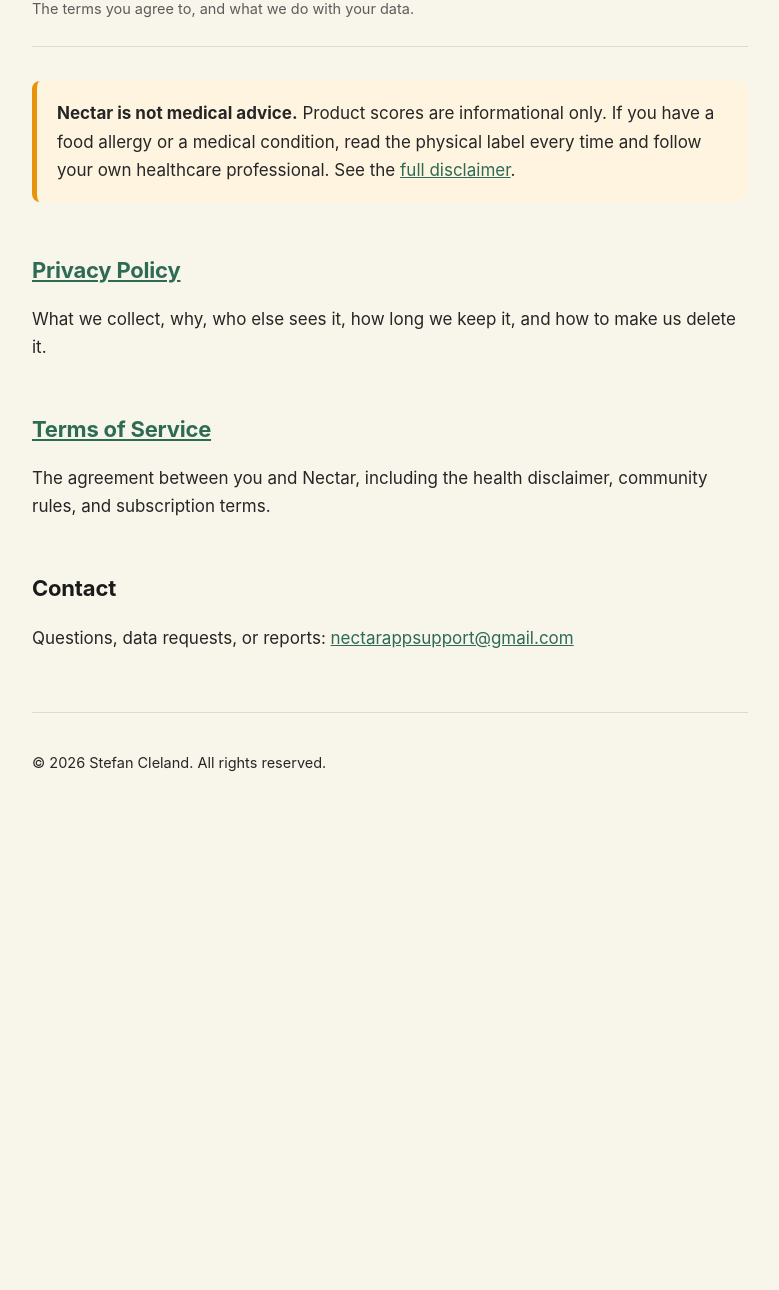
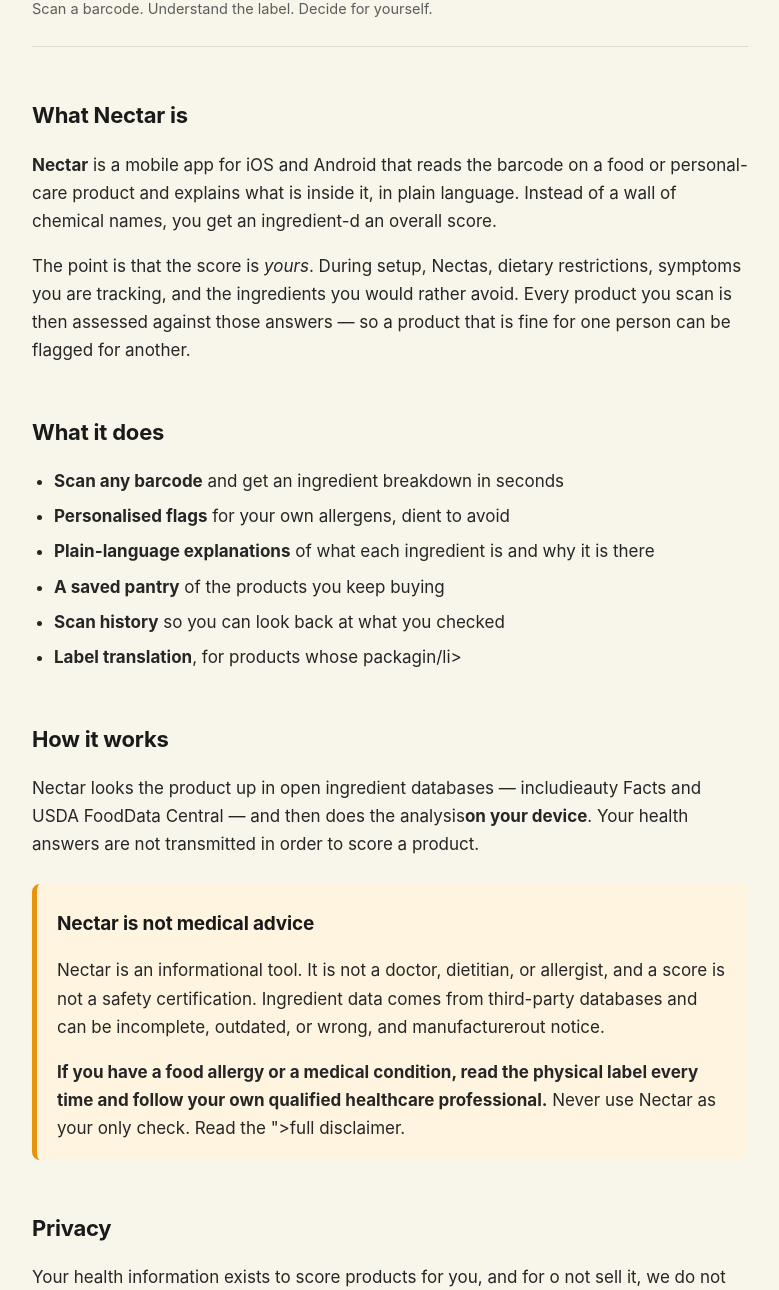
Before and after one commit to stefannf1/nectar-legal, a plain HTML site: page index.html in a window 1280 px wide. Shown: the part 131-1421 px from the top of the page, without its empty margins (250-1029 px from the left). Before the commit the page ends 1011 px from the top, so only its background shows below. Drawn offline with Linux system fonts and the light colour scheme.

Commit message:
Revise index.html for SEO and content clarity
Updated the title and added a meta description for SEO. Revised content to clarify the app's purpose and features, including privacy and legal disclaimers.

```diff
--- a/index.html
+++ b/index.html
@@ -3,7 +3,8 @@
 <head>
 <meta charset="utf-8">
 <meta name="viewport" content="width=device-width, initial-scale=1">
-<title>Legal — Nectar</title>
+<title>Nectar — Know what's in your food</title>
+<meta name="description" content="Nectar is a mobile app that scans a product's barcode and explains its ingredients against your own allergies, dietary restrictions and health goals.">
 <link rel="stylesheet" href="style.css">
 </head>
 <body>
@@ -11,24 +12,48 @@
 
 <header>
   <p class="brand">Nectar</p>
-  <h1>Legal</h1>
-  <p class="dates">The terms you agree to, and what we do with your data.</p>
-</header>
+  <h1>Know what's actually in your food.</h1>
+  <p class="dates">Scan a barcode. Understand the label. Decide for yourself.</p>                                                                                 </header>
+                                                                                                                                                                  <h2>What Nectar is</h2>
+<p><strong>Nectar</strong> is a mobile app for iOS and Android that reads the barcode on a food or personal-care product and explains what is inside it, in plain language. Instead of a wall of chemical names, you get an ingredient-d an overall score.</p>
+
+<p>The point is that the score is <em>yours</em>. During setup, Nectas, dietary restrictions, symptoms you are tracking, and the ingredients you would rather avoid. Every product you scan is then assessed against those answers — so a product that is fine for one person can be flagged for another.</p>
+
+<h2>What it does</h2>
+<ul>
+  <li><strong>Scan any barcode</strong> and get an ingredient breakdown in seconds</li>
+  <li><strong>Personalised flags</strong> for your own allergens, dient to avoid</li>
+  <li><strong>Plain-language explanations</strong> of what each ingredient is and why it is there</li>
+  <li><strong>A saved pantry</strong> of the products you keep buying
+  <li><strong>Scan history</strong> so you can look back at what you checked</li>
+  <li><strong>Label translation</strong>, for products whose packagin/li>
+</ul>
+
+<h2>How it works</h2>
+<p>Nectar looks the product up in open ingredient databases — includieauty Facts and USDA FoodData Central — and then does the analysis<strong>on your device</strong>. Your health answers are not transmitted in order to score a product.</p>
 
 <div class="notice">
-  <p style="margin:0;"><strong>Nectar is not medical advice.</strong> Product scores are informational only. If you have a food allergy or a medical condition, read the physical label every time and follow your own healthcare professional. See the <a href="terms.html#health">full disclaimer</a>.</p>
+  <h2 style="font-size:19px;">Nectar is not medical advice</h2>
+  <p>Nectar is an informational tool. It is not a doctor, dietitian, or allergist, and a score is not a safety certification. Ingredient data comes from third-party
+databases and can be incomplete, outdated, or wrong, and manufacturerout notice.</p>
+  <p style="margin-bottom:0;"><strong>If you have a food allergy or a medical condition, read the physical label every time and follow your own qualified healthcare
+professional.</strong> Never use Nectar as your only check. Read the ">full disclaimer</a>.</p>
 </div>
 
-<h2><a href="privacy.html">Privacy Policy</a></h2>
-<p>What we collect, why, who else sees it, how long we keep it, and how to make us delete it.</p>
+<h2>Privacy</h2>
+<p>Your health information exists to score products for you, and for o not sell it, we do not use it for advertising, and we run noanalytics or tracking SDKs inside the app.</strong> The full detail is in the <a href="privacy.html">Privacy Policy</a>.</p>
 
-<h2><a href="terms.html">Terms of Service</a></h2>
-<p>The agreement between you and Nectar, including the health disclaimer, community rules, and subscription terms.</p>
+<h2>Legal</h2>
+<ul>
+  <li><a href="privacy.html">Privacy Policy</a> — what we collect, why, and how to make us delete it</li>
+  <li><a href="terms.html">Terms of Service</a> — including the full
+</ul>
 
 <h2>Contact</h2>
-<p>Questions, data requests, or reports: <a href="mailto:nectarappsupport@gmail.com">nectarappsupport@gmail.com</a></p>
+<p>Support, privacy requests, and anything else: <a href="mailto:nectctarappsupport@gmail.com</a></p>
 
 <footer>
+  <p>Nectar is operated by Stefan Cleland.</p>
   <p>© 2026 Stefan Cleland. All rights reserved.</p>
 </footer>
 
```
